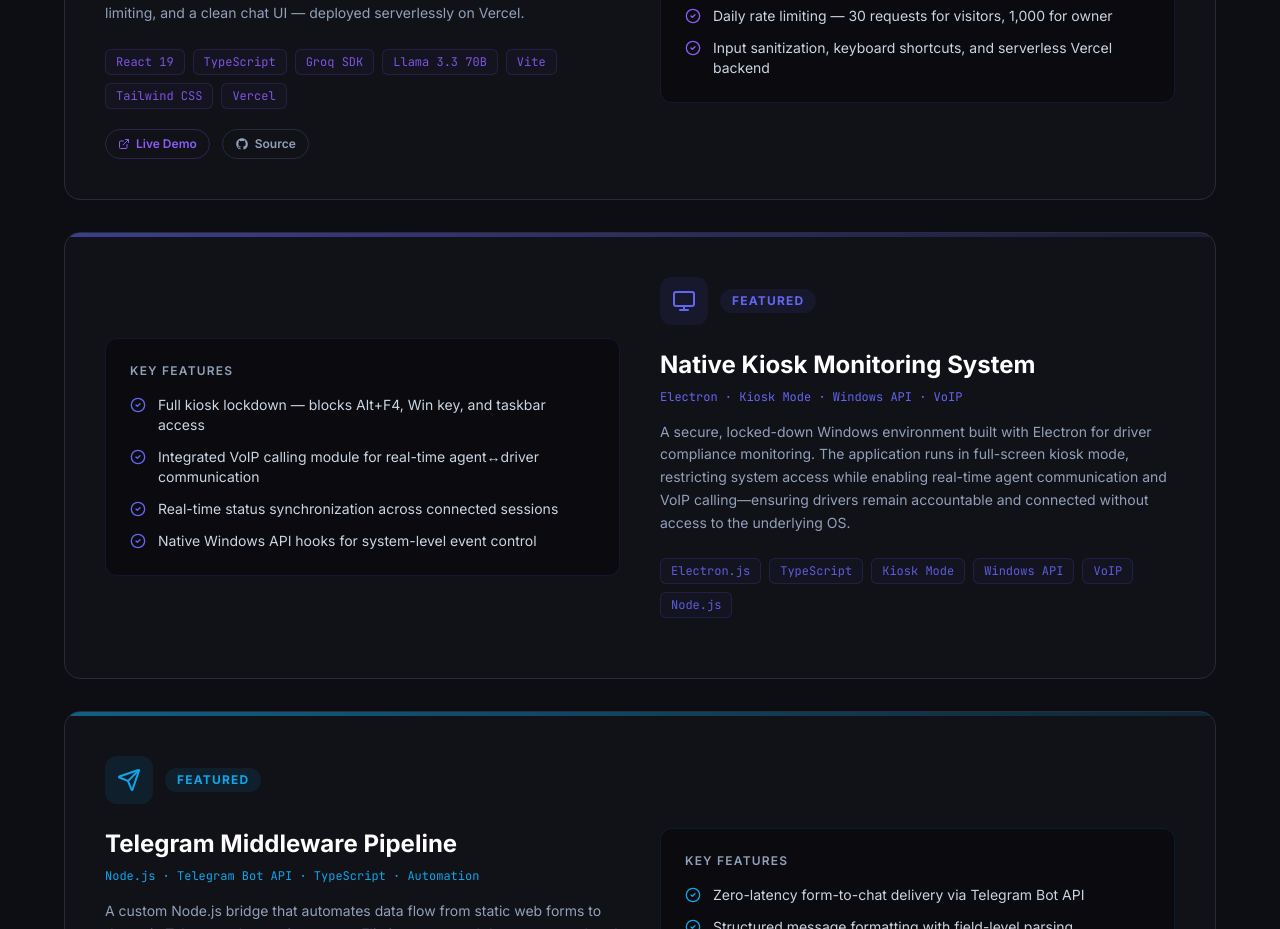
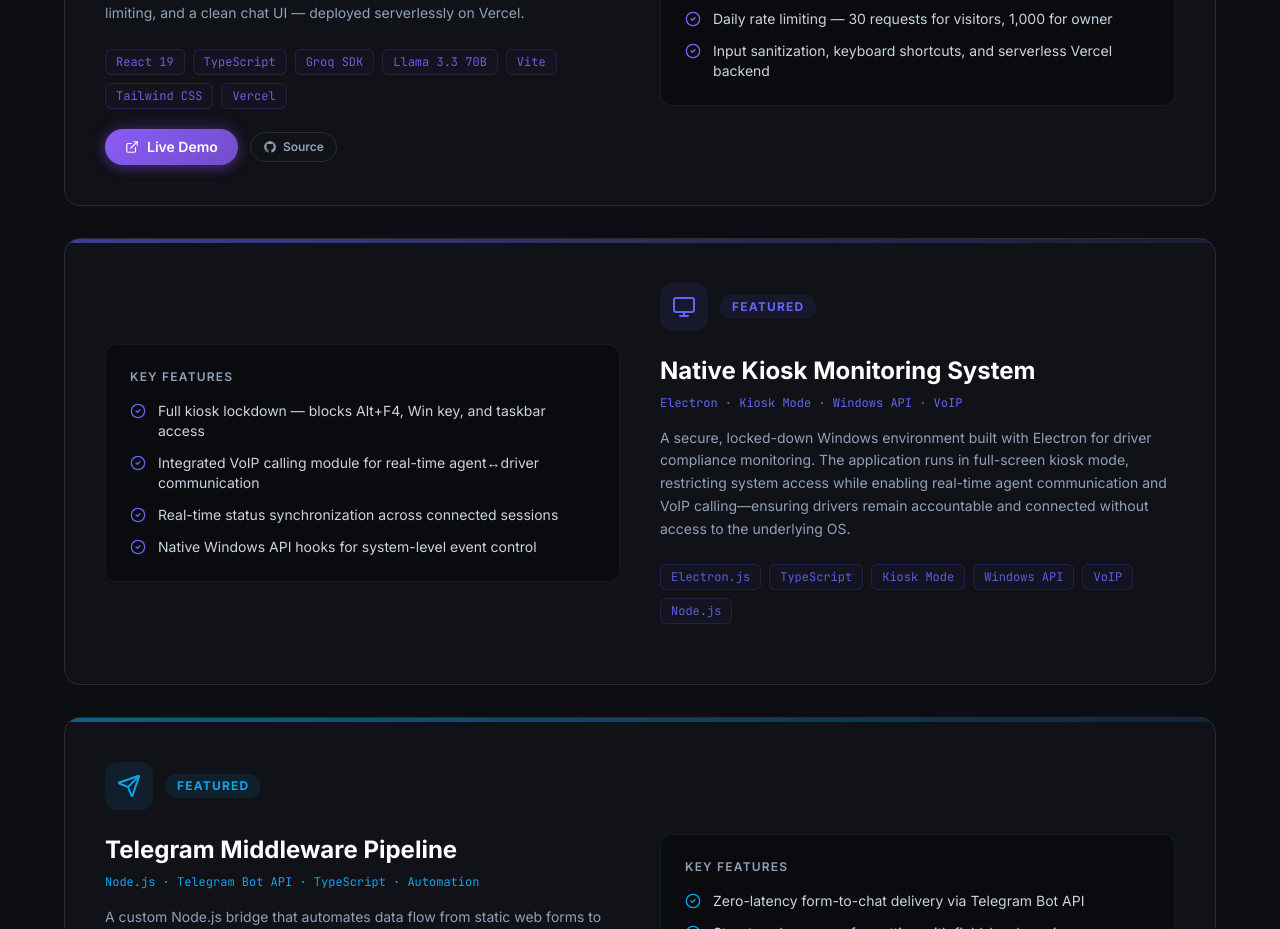
Before and after one commit to codingbrain01/codingbrain, a React (Vite) app: page / in a window 1280 px wide. Shown: the part 4400-5329 px from the top of the page. Built offline with nearby package versions, Linux system fonts and the light colour scheme.

Commit message:
feat: make Live Demo button prominent and update readme with CrockOnCrockAI

```diff
--- a/src/components/Projects.tsx
+++ b/src/components/Projects.tsx
@@ -89,10 +89,15 @@
                   href={project.url}
                   target="_blank"
                   rel="noopener noreferrer"
-                  className="inline-flex items-center gap-1.5 text-xs font-semibold px-3 py-1.5 rounded-full border transition-colors"
-                  style={{ borderColor: `${project.accentColor}40`, color: project.accentColor }}
+                  className="relative inline-flex items-center gap-2 text-sm font-semibold px-5 py-2 rounded-full text-white shadow-lg transition-all duration-200 hover:scale-105 hover:brightness-110"
+                  style={{
+                    background: `linear-gradient(135deg, ${project.accentColor}, ${project.accentColor}cc)`,
+                    boxShadow: `0 0 16px ${project.accentColor}55, 0 4px 12px ${project.accentColor}33`,
+                  }}
                 >
-                  <ExternalLink size={12} /> Live Demo
+                  <span className="absolute inset-0 rounded-full animate-ping opacity-20"
+                    style={{ background: project.accentColor }} />
+                  <ExternalLink size={14} /> Live Demo
                 </a>
               )}
               {project.github && (
```
Also changed, not shown: .claude/settings.local.json, 1 other file (tests, documents, lock files or other folders).
